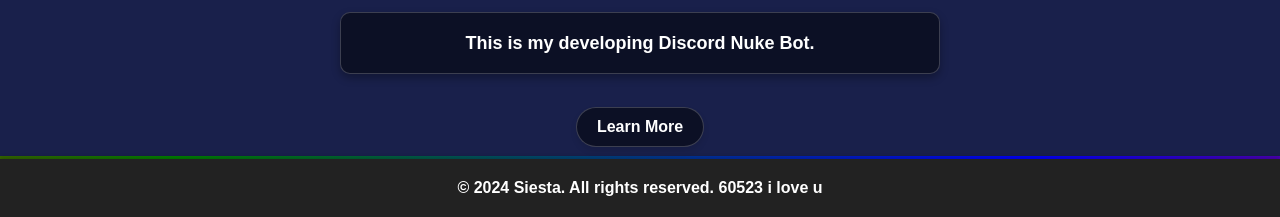
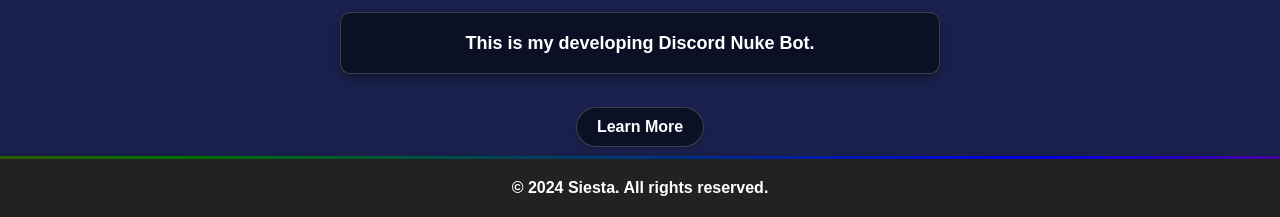
Before and after one commit to Siesta0217/Siesta0217.github.io, a plain HTML site: page index.html in a window 1280 px wide. Shown: the part 3806-4023 px from the top of the page. Drawn offline with nearby package versions, Linux system fonts and the light colour scheme; animation ran at ten frames a second.

Commit message:
Update index.html

```diff
--- a/index.html
+++ b/index.html
@@ -126,7 +126,7 @@
 
 <div class="rgb-line"></div>
 <footer class="footer">
-  <p>&copy; 2024 Siesta. All rights reserved.                                                        60523 i love u</p>
+  <p>&copy; 2024 Siesta. All rights reserved.                                                        </p>
 </footer>
 
 <script src="https://unpkg.com/typed.js@2.1.0/dist/typed.umd.js"></script>
```
